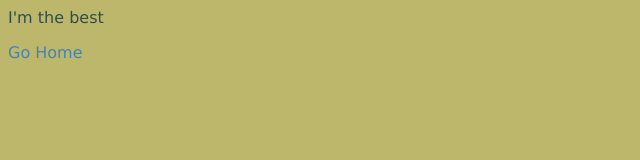
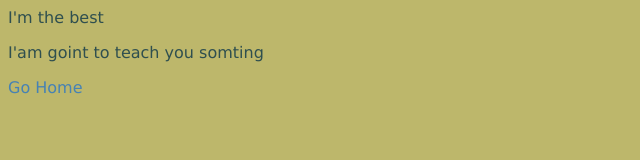
Before and after one commit to JeremiahHoman/jeremiahhoman, a plain HTML site: page about/index.htm in a window 1280 px wide. Shown: the whole page, without its empty margins (0-640 px from the left). Drawn offline with Linux system fonts and the light colour scheme.

Commit message:
i made somthing new

```diff
--- a/about/index.htm
+++ b/about/index.htm
@@ -4,7 +4,7 @@
 	</head>
 	<body>
 		<p>I'm the best</p>
-		<p>
+		<p> I'am goint to teach you somting</p>
 			<a href="../">Go Home</a>
 		</p>
 	</body>
```
